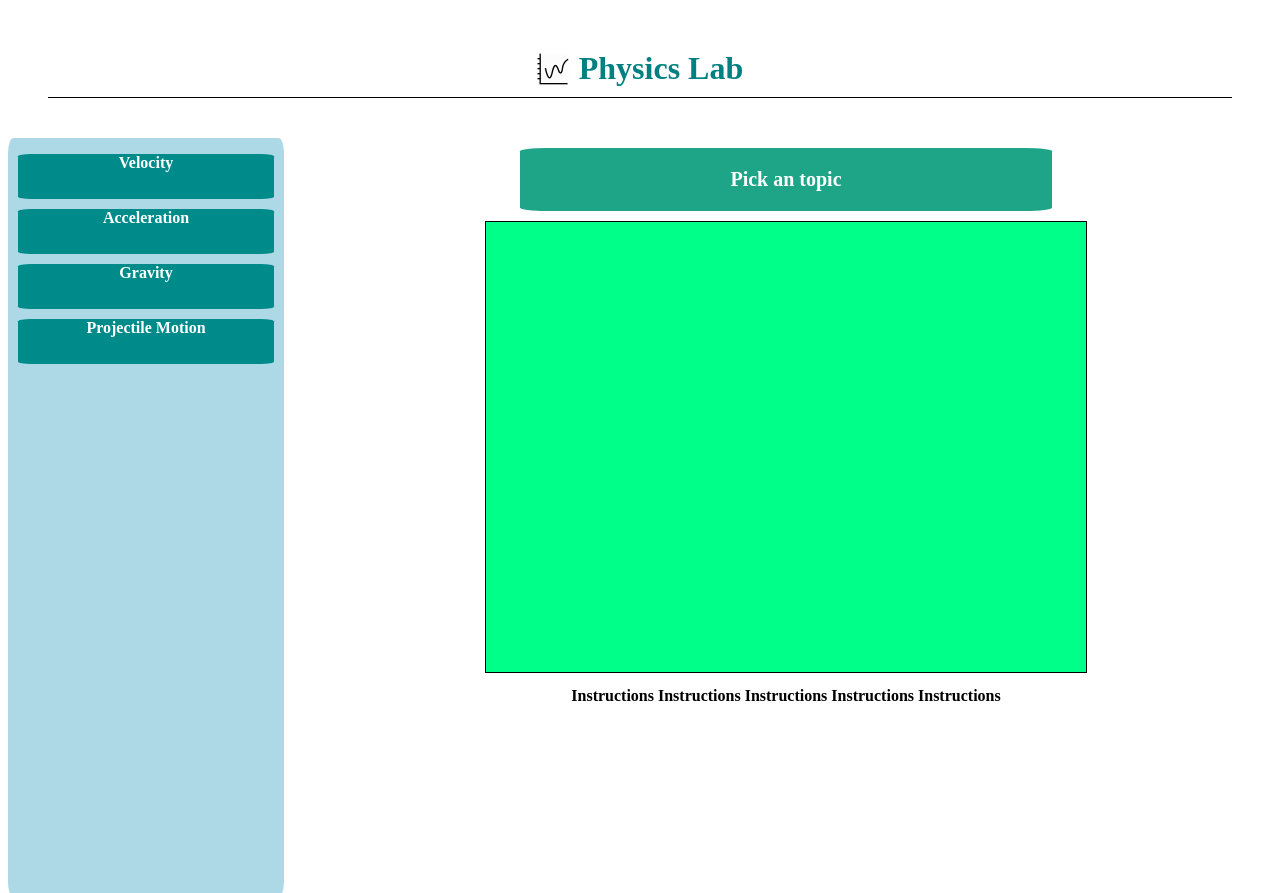
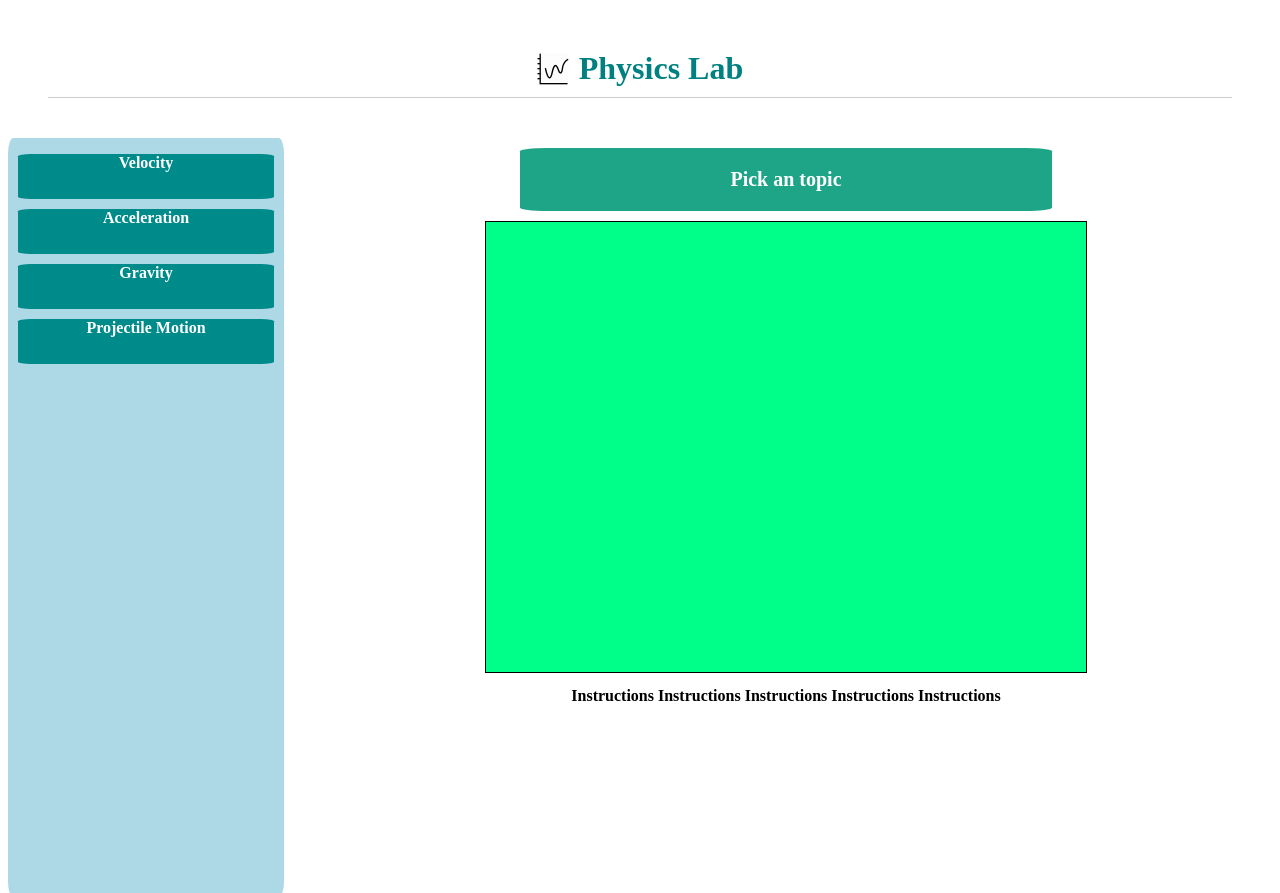
Before and after one commit to LukisKhan/PhysicsLab, a website built with webpack: page index.html in a window 1280 px wide. Shown: the top 893 px of the page. Built offline with nearby package versions, Linux system fonts and the light colour scheme.

Commit message:
Adding css

```diff
--- a/css/index.css
+++ b/css/index.css
@@ -4,7 +4,7 @@
   align-items: center;
   padding: 10px;
   margin: 40px;
-  border-bottom: 1px solid black;
+  border-bottom: 1px solid rgba(0, 0, 0, 0.2);
 }
 h1 {
   margin: 0px;
```
